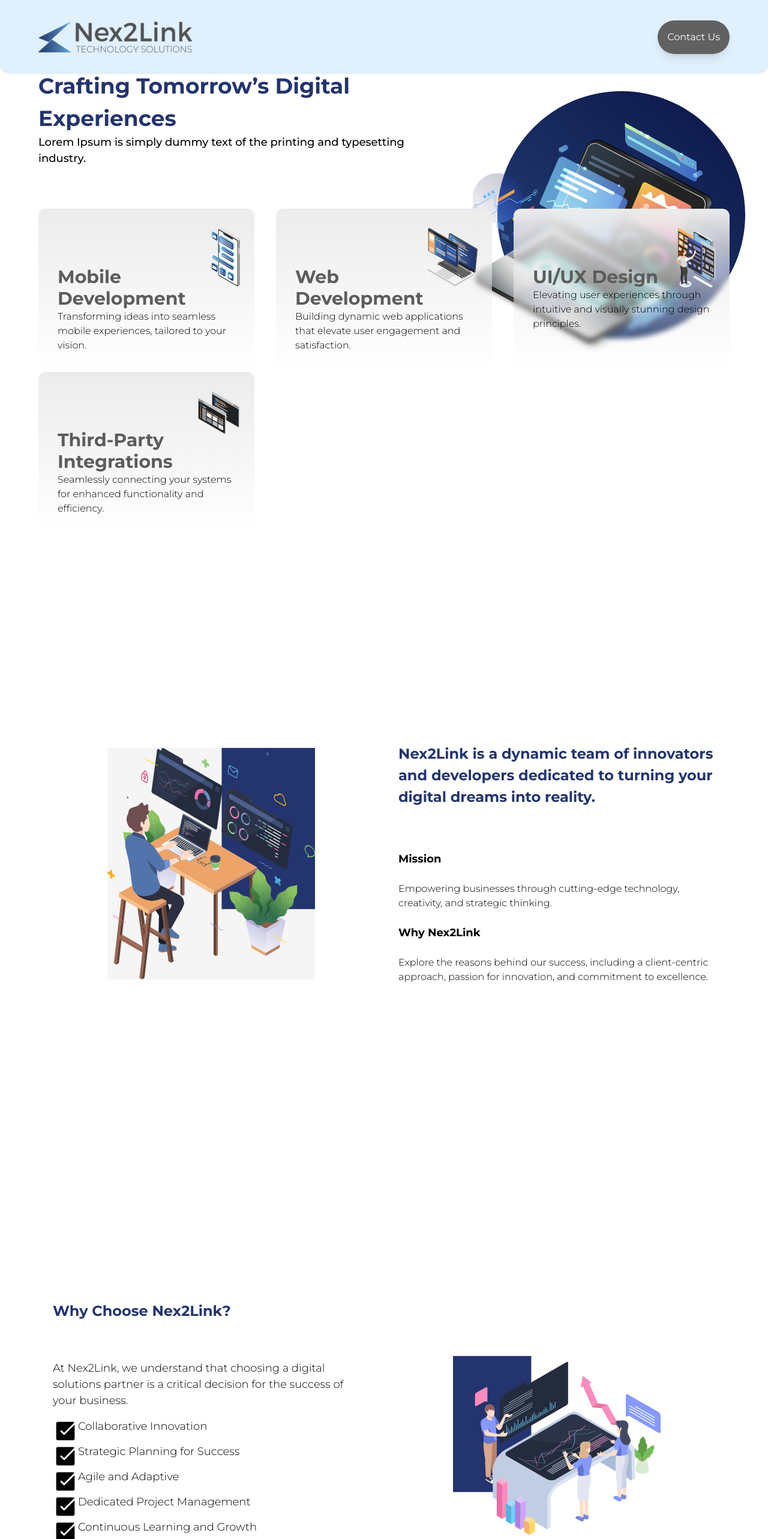
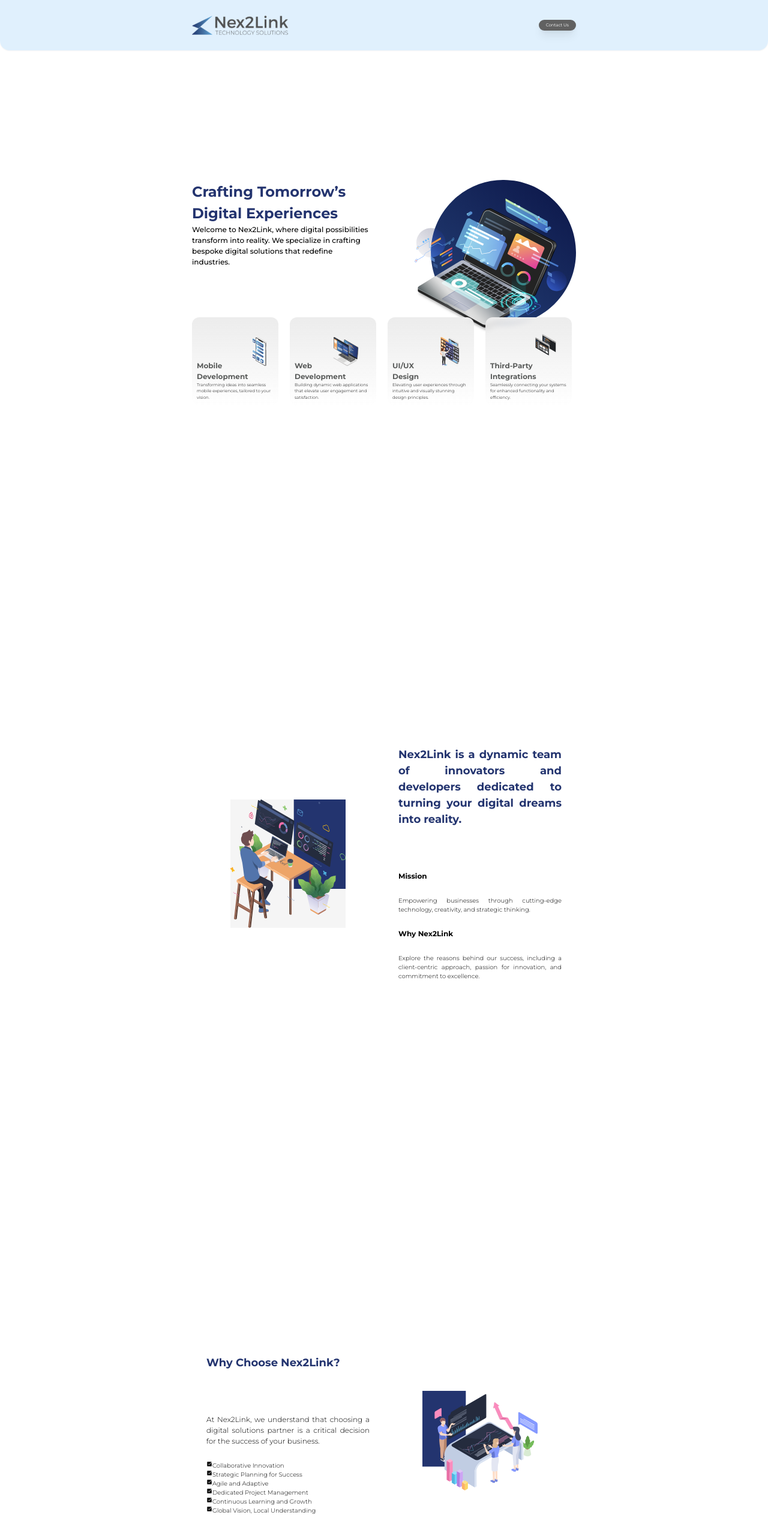
Before and after one commit to Omkarc284/n2l-try, a React (Vite) app: page / in a window 1280 px wide. Shown: the top 2566 px of the page at 60% size. Built offline with nearby package versions, Linux system fonts and the light colour scheme.

Commit message:
Responsiveness for Home and about

```diff
--- a/src/components/About.jsx
+++ b/src/components/About.jsx
@@ -7,22 +7,22 @@ import { slideIn } from "../utils/motion";
 const About = () => {
   return (
     <div className={` w-full h-screen flex items-center`}>
-        <div className='w-full h-full flex justify-between items-center max-w-8xl mx-auto overflow-x-hidden'>
+        <div className='w-full h-full flex flex-col-reverse justify-center md:flex-row md:justify-between items-center max-w-[360px] md:max-w-[640px] lg:max-w-[1280px] mx-auto'>
             <motion.div
               variants={slideIn("left", "tween", 0.2, 1)}
-              className="flex justify-center items-center w-1/2"
+              className="flex justify-center items-center w-full md:w-1/2"
             >
-                <img src={about} alt="" className='h-[60%] w-[60%] object-cover ' />
+                <img src={about} alt="" className='h-[60%] w-[90%] md:h-[60%] md:w-[60%] object-contain ' />
             </motion.div>
             <motion.div
               variants={slideIn("right", "tween", 0.2, 1)}
-              className='flex p-6 justify-center items-start w-1/2 flex-col'
+              className='flex md:p-6 justify-center items-center md:items-start md:w-1/2 flex-col'
             >
-                <h2 className='text-[#23346F] font-montserrat font-bold text-[9px] sm:text-[18px] lg:text-[24px] 2xl:text-[30px] mb-12'>Nex2Link is a dynamic team of innovators and developers dedicated to turning your digital dreams into reality.</h2>
-                <h3 className='text-black font-montserrat font-bold text-[6px] sm:text-[12px] lg:text-[18px] 2xl:text-2xl py-6'>Mission</h3>
-                <p className='text-black font-montserrat font-light text-[4px] sm:text-[10px] lg:text-[16px] 2xl:text-[22px]'>Empowering businesses through cutting-edge technology, creativity, and strategic thinking.</p>
-                <h3 className='text-black font-montserrat font-bold text-[6px] sm:text-[12px] lg:text-[18px] 2xl:text-2xl py-6'>Why Nex2Link</h3>
-                <p className='text-black font-montserrat font-light text-[4px] sm:text-[10px] lg:text-[16px] 2xl:text-[22px]'>Explore the reasons behind our success, including a client-centric approach, passion for innovation, and commitment to excellence.</p>
+                <h2 className='text-[#23346F] font-montserrat text-center md:text-justify font-bold text-[9px] sm:text-[18px] lg:text-[24px] 2xl:text-[30px] md:mb-12'>Nex2Link is a dynamic team of innovators and developers dedicated to turning your digital dreams into reality.</h2>
+                <h3 className='text-black font-montserrat text-center md:text-justify font-bold text-[7px] sm:text-[12px] lg:text-[18px] 2xl:text-2xl py-6'>Mission</h3>
+                <p className='text-black font-montserrat text-center md:text-justify font-light text-[6px] sm:text-[10px] lg:text-[16px] 2xl:text-[22px]'>Empowering businesses through cutting-edge technology, creativity, and strategic thinking.</p>
+                <h3 className='text-black font-montserrat text-center md:text-justify font-bold text-[7px] sm:text-[12px] lg:text-[18px] 2xl:text-2xl py-6'>Why Nex2Link</h3>
+                <p className='text-black font-montserrat text-center md:text-justify font-light text-[6px] sm:text-[10px] lg:text-[16px] 2xl:text-[22px]'>Explore the reasons behind our success, including a client-centric approach, passion for innovation, and commitment to excellence.</p>
             </motion.div>
         </div>
     </div>
--- a/src/components/About2.jsx
+++ b/src/components/About2.jsx
@@ -8,45 +8,45 @@ import { slideIn } from "../utils/motion";
 const About2 = () => {
   return (
     <div className='w-full h-screen flex items-center'>
-        <div className='w-full h-full flex justify-between items-center max-w-8xl mx-auto overflow-x-hidden'>
+        <div className='w-full h-full flex flex-col justify-center md:flex-row md:justify-between items-center max-w-[360px] md:max-w-[640px] lg:max-w-[1280px]  mx-auto'>
 
             <motion.div
                 variants={slideIn("left", "tween", 0.2, 1)}
-                className='flex p-6 justify-center items-start w-1/2 flex-col'
+                className='flex md:p-6 justify-center md:items-start w-1/2 flex-col'
             >
-                <h2 className='text-[#23346F] font-montserrat font-bold text-[9px] sm:text-[18px] lg:text-[24px] 2xl:text-[30px] mb-12'>Why Choose Nex2Link?</h2>
-                <p className='text-black font-montserrat font-light text-[6px] sm:text-[12px] lg:text-[18px] 2xl:text-[24px] py-4'>At Nex2Link, we understand that choosing a digital solutions partner is a critical decision for the success of your business.</p>
-                <div className="flex justify-center items-start">
-                    <img src={tick} alt="" />
-                    <p className='text-black font-montserrat font-light text-[6px] sm:text-[12px] lg:text-[18px] 2xl:text-[24px]'>Collaborative Innovation</p>
+                <h2 className='text-[#23346F] font-montserrat text-center md:text-justify font-bold text-[9px] sm:text-[18px] lg:text-[24px] 2xl:text-[30px] md:mb-12'>Why Choose Nex2Link?</h2>
+                <p className='text-black font-montserrat text-center md:text-justify font-light text-[7px] sm:text-[12px] lg:text-[18px] 2xl:text-2xl py-6'>At Nex2Link, we understand that choosing a digital solutions partner is a critical decision for the success of your business.</p>
+                <div className="flex justify-start items-start">
+                    <img className='w-[6px] sm:w-[10px] lg:w-[16px] 2xl:w-[22px]' src={tick} alt="" />
+                    <p className='text-black font-montserrat text-left md:text-justify font-light text-[6px] sm:text-[10px] lg:text-[16px] 2xl:text-[22px]'>Collaborative Innovation</p>
                 </div>
-                <div className="flex justify-center items-start">
-                    <img src={tick} alt="" />
-                    <p className='text-black font-montserrat font-light text-[6px] sm:text-[12px] lg:text-[18px] 2xl:text-[24px]'>Strategic Planning for Success</p>
+                <div className="flex justify-start items-start">
+                    <img className='w-[6px] sm:w-[10px] lg:w-[16px] 2xl:w-[22px]' src={tick} alt="" />
+                    <p className='text-black font-montserrat text-left md:text-justify font-light text-[6px] sm:text-[10px] lg:text-[16px] 2xl:text-[22px]'>Strategic Planning for Success</p>
                 </div>
-                <div className="flex justify-center items-start">
-                    <img src={tick} alt="" />
-                    <p className='text-black font-montserrat font-light text-[6px] sm:text-[12px] lg:text-[18px] 2xl:text-[24px]'>Agile and Adaptive</p>
+                <div className="flex justify-start items-start">
+                    <img className='w-[6px] sm:w-[10px] lg:w-[16px] 2xl:w-[22px]' src={tick} alt="" />
+                    <p className='text-black font-montserrat text-left md:text-justify font-light text-[6px] sm:text-[10px] lg:text-[16px] 2xl:text-[22px]'>Agile and Adaptive</p>
                 </div>
-                <div className="flex justify-center items-start">
-                    <img src={tick} alt="" />
-                    <p className='text-black font-montserrat font-light text-[6px] sm:text-[12px] lg:text-[18px] 2xl:text-[24px]'>Dedicated Project Management</p>
+                <div className="flex justify-start items-start">
+                    <img className='w-[6px] sm:w-[10px] lg:w-[16px] 2xl:w-[22px]' src={tick} alt="" />
+                    <p className='text-black font-montserrat text-left md:text-justify font-light text-[6px] sm:text-[10px] lg:text-[16px] 2xl:text-[22px]'>Dedicated Project Management</p>
                 </div>
-                <div className="flex justify-center items-start">
-                    <img src={tick} alt="" />
-                    <p className='text-black font-montserrat font-light text-[6px] sm:text-[12px] lg:text-[18px] 2xl:text-[24px]'>Continuous Learning and Growth</p>
+                <div className="flex justify-start items-start">
+                    <img className='w-[6px] sm:w-[10px] lg:w-[16px] 2xl:w-[22px]' src={tick} alt="" />
+                    <p className='text-black font-montserrat text-left md:text-justify font-light text-[6px] sm:text-[10px] lg:text-[16px] 2xl:text-[22px]'>Continuous Learning and Growth</p>
                 </div>
-                <div className="flex justify-center items-start">
-                    <img src={tick} alt="" />
-                    <p className='text-black font-montserrat font-light text-[6px] sm:text-[12px] lg:text-[18px] 2xl:text-[24px]'>Global Vision, Local Understanding</p>
+                <div className="flex justify-start items-start">
+                    <img className='w-[6px] sm:w-[10px] lg:w-[16px] 2xl:w-[22px]' src={tick} alt="" />
+                    <p className='text-black font-montserrat text-left md:text-justify font-light text-[6px] sm:text-[10px] lg:text-[16px] 2xl:text-[22px]'>Global Vision, Local Understanding</p>
                 </div>
 
             </motion.div>
             <motion.div
                 variants={slideIn("right", "tween", 0.2, 1)}
-                className="flex justify-center items-center w-1/2"
+                className="flex justify-center items-center w-full md:w-1/2"
             >
-                <img src={about2} alt="" className='h-[60%] w-[60%] object-cover' />
+                <img src={about2} alt="" className='h-[60%] w-[90%] md:h-[60%] md:w-[60%] object-contain' />
             </motion.div>
         </div>
     </div>
--- a/src/components/Contact.jsx
+++ b/src/components/Contact.jsx
@@ -57,7 +57,7 @@ const Contact = forwardRef((props, ref) => {
     }
 
   return (
-    <div ref={ref} className={`${styles.padding} w-full h-screen flex items-center justify-center `}>
+    <div ref={ref} className={`w-[360px] md:w-[640px] lg:w-[1280px] h-screen flex items-center justify-center `}>
         <div className="w-full h-[84%] flex justify-between items-start px-16 py-28 rounded-[81px] max-w-8xl bg-gradient-to-br from-[#24346F] to-[#416EA0] mx-auto mt-48">
             <div className='flex p-6 justify-start items-start w-1/2 flex-col'>
                 <h2 className='text-white font-montserrat font-bold text-4xl'>Get In Touch</h2>
--- a/src/components/Home.jsx
+++ b/src/components/Home.jsx
@@ -12,11 +12,11 @@ const Cards = ({index, props}) => {
       className="flex overflow-hidden"
     >
       <div
-        className='cardcontainer hover:bg-gradient-to-b hover:from-[#416EA0] hover:to-[#60AEE0] group'
+        className='cardcontainer w-[170px] md:w-[144px] lg:w-[288px] hover:bg-gradient-to-b hover:from-[#416EA0] hover:to-[#60AEE0] group'
       >
-        <img src={props.image} className='absolute right-6 top-8 group-hover:scale-110'/>
-        <h1 className='font-montserrat font-bold text-[#5B5D5C] text-3xl pt-16 w-[80%] group-hover:text-white'>{props.title}</h1>
-        <p className='font-montserrat font-light text-4 group-hover:text-white'>{props.description}</p>
+        <img src={props.image} className='scale-50 sm:scale-75 md:scale-50 lg:scale-100 absolute top-2 right-2 lg:right-6 lg:top-8 md:group-hover:scale-[60%] lg:group-hover:scale-110'/>
+        <h1 className='font-montserrat font-bold text-[#5B5D5C] text-[12px] lg:text-[24px] pt-16 w-[108px] md:w-[72px] lg:w-[176px] group-hover:text-white'>{props.title}</h1>
+        <p className='w-[144px] md:w-[128px] lg:w-[256px] font-montserrat font-light text-[7px] lg:text-[12px] group-hover:text-white'>{props.description}</p>
 
       </div>
     </motion.div>
@@ -26,27 +26,27 @@ const Cards = ({index, props}) => {
 const Home = () => {
   return (
 
-    <div className='w-full h-screen flex items-center'>
-        <div className="w-full h-full flex items-center max-w-8xl mx-auto">
-            <div className='w-full flex flex-col'>
-              <motion.div variants={textVariant()} className="flex flex-col pt-8">
-                <h1 className="font-montserrat font-bold w-3/5 text-[#24346F] text-[24px] lg:text-[36px] 2xl:text-[48px] stroke-white">Crafting Tomorrow’s Digital Experiences</h1>
-                <h2 className='w-3/5 font-montserrat font-medium text-black text-[12px] lg:text-[18px] 2xl:text-[24px]'>Lorem Ipsum is simply dummy text of the printing and typesetting industry.</h2>
+    <div className=' w-full h-screen flex justify-center'>
+        <div className=" max-w-[360px] md:max-w-[640px] lg:max-w-[1280px] justify-center h-full flex flex-col">
+            <div className='flex flex-col md:flex-row items-center  text-center md:text-left '>
+              <motion.div variants={textVariant()} className="flex flex-1 flex-col md:-mt-36 pt-8 items-center md:items-start">
+                <h1 className="font-montserrat font-bold w-4/5 text-[#24346F] text-[18px] sm:text-[24px] lg:text-[44px]">Crafting Tomorrow’s Digital Experiences</h1>
+                <h2 className='w-4/5  font-montserrat font-medium text-black text-[9px] sm:text-[12px] lg:text-[24px] '>Welcome to Nex2Link, where digital possibilities transform into reality. We specialize in crafting bespoke digital solutions that redefine industries.</h2>
               </motion.div>
-              <div className=" w-full flex flex-wrap justify-between mt-[6%]">
+              <img src={frame} alt='frame' className='object-contain w-[35%] sm:w-[270px] lg:w-[540px] -z-10'/>
+
+
+            </div>
+            <div className="md:-mt-8 lg:-mt-36 w-full grid grid-flow-row md:gap-3 lg:gap-8 justify-between grid-cols-1 sm:grid-cols-2 md:grid-cols-4">
                 {
                   cardData.map((card, index) => (
-                    <div className="flex justify-between" key={card.id}>
+                    <div className="flex justify-center sm:justify-normal" key={card.id}>
                       <Cards index={index} props={card}/>
                     </div>
 
                   ))
                 }
               </div>
-
-
-            </div>
-            <img src={frame} alt='frame' className='object-contain w-[36%] absolute top-[16%] right-[3%] -z-10' />
 
 
         </div>
--- a/src/components/Navbar.jsx
+++ b/src/components/Navbar.jsx
@@ -11,14 +11,14 @@ const Navbar = () => {
 //     resultRef.current?.scrollIntoView({ behavior: "smooth" });
 //   }
   return (
-    <nav className={`${styles.paddingX} w-full flex items-center fixed top-0 z-20 backdrop-blur shadow-sm rounded-b-2xl bg-blue-300 bg-opacity-20`}>
-        <div className="w-full flex justify-between items-center max-w-8xl sm:py-4 lg:py-8 mx-auto">
+    <nav className={`w-full h-[84px] lg:h-[128px] flex justify-center items-center fixed top-0 z-20 backdrop-blur shadow-sm rounded-b-2xl bg-blue-300 bg-opacity-20`}>
+        <div className="w-full max-w-[360px] md:max-w-[640px] lg:max-w-[1280px] flex justify-between items-center">
             <Link
                 to="/"
                 className='flex items-center gap-2'
                 onClick={()=>{ window.scrollTo({top: 0,behavior: 'smooth'});}}
             >
-                <img src={logo} alt="logo" className='w-64 object-contain' />
+                <img src={logo} alt="logo" className=' w-[128px] sm:w-[160px] lg:w-64 object-contain' />
             </Link>
             {/* <ul className='list-none flex justify-between items-center gap-4'>
                 <li className='text-black font-montserrat font-medium text-[16px] cursor-pointer mx-4'>
@@ -34,7 +34,7 @@ const Navbar = () => {
             </ul> */}
             <div className="flex justify-end items-center gap-2">
 
-                <button className='p-4 font-montserrat rounded-full bg-gray-700 text-white shadow-lg' onClick={()=> window.scrollTo({top: 9000,behavior: 'smooth'})}>
+                <button className='py-1 px-3 font-montserrat rounded-full bg-gray-700 text-white text-[7px] md:[12px] lg:text-[20px] shadow-lg' onClick={()=> window.scrollTo({top: 9000,behavior: 'smooth'})}>
                     Contact Us
                 </button>
             </div>
--- a/src/index.css
+++ b/src/index.css
@@ -3,7 +3,7 @@
 @tailwind utilities;
 
 .cardcontainer{
-    @apply flex flex-col p-8 min-w-[256px] max-w-[360px] max-h-[303px] backdrop-blur-sm bg-gradient-to-b from-[#ececec] to-transparent rounded-xl bg-opacity-20
+    @apply flex flex-col p-2 lg:p-6 max-w-[360px] max-h-[303px] backdrop-blur-sm bg-gradient-to-b from-[#ececec] to-transparent rounded-xl bg-opacity-20
 }
 
 .modal_h2{
--- a/tailwind.config.js
+++ b/tailwind.config.js
@@ -7,6 +7,15 @@ module.exports = withMT({
   ],
   mode: "jit",
   theme: {
+    screens: {
+      'md': '744px',
+      // => @media (min-width: 744px) { ... }
+
+      'lg': '1440px',
+      // => @media (min-width: 1440px) { ... }
+
+      'xs': '100px'
+    },
     extend: {
         fontFamily: {
             'montserrat': ['Montserrat'],
```
